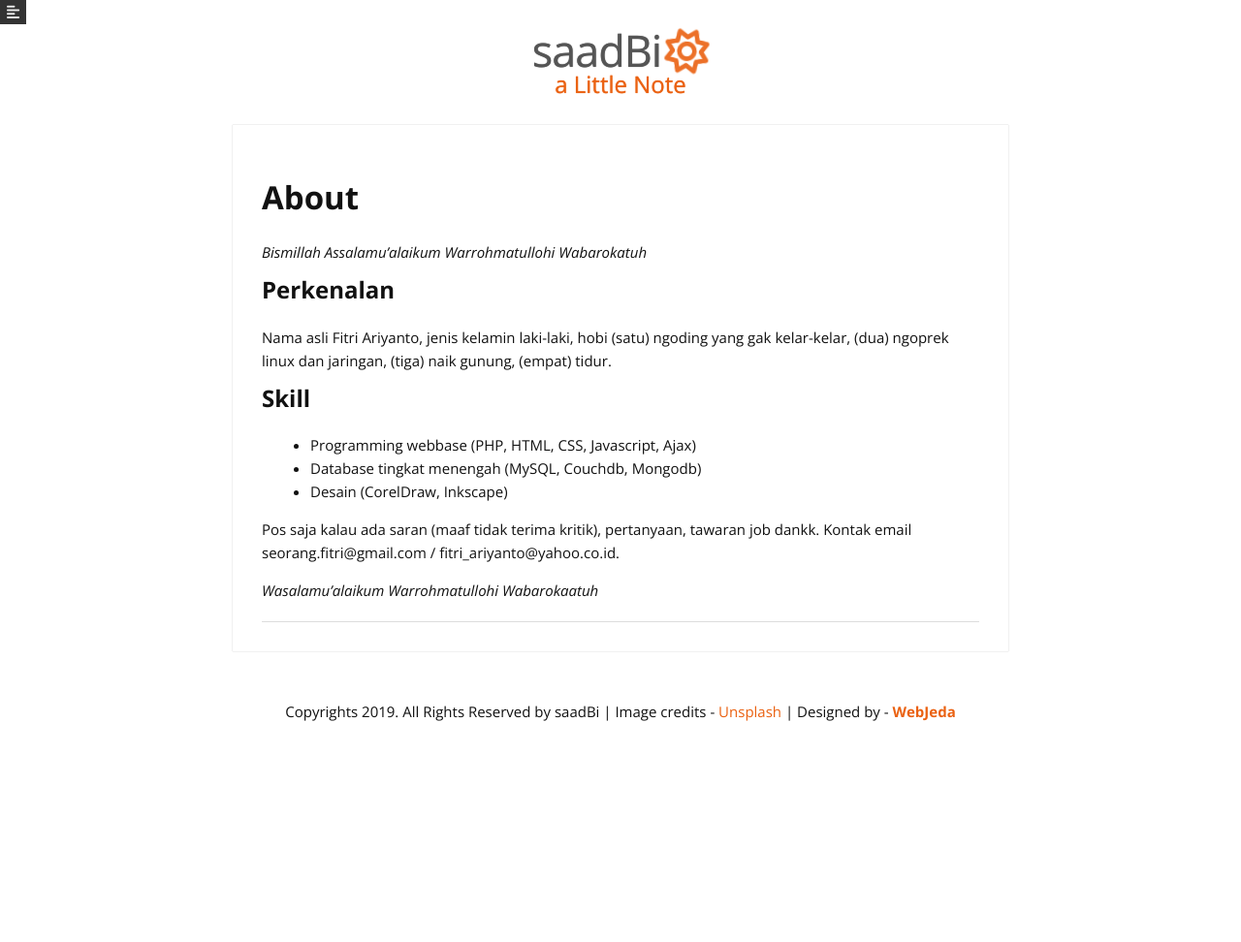
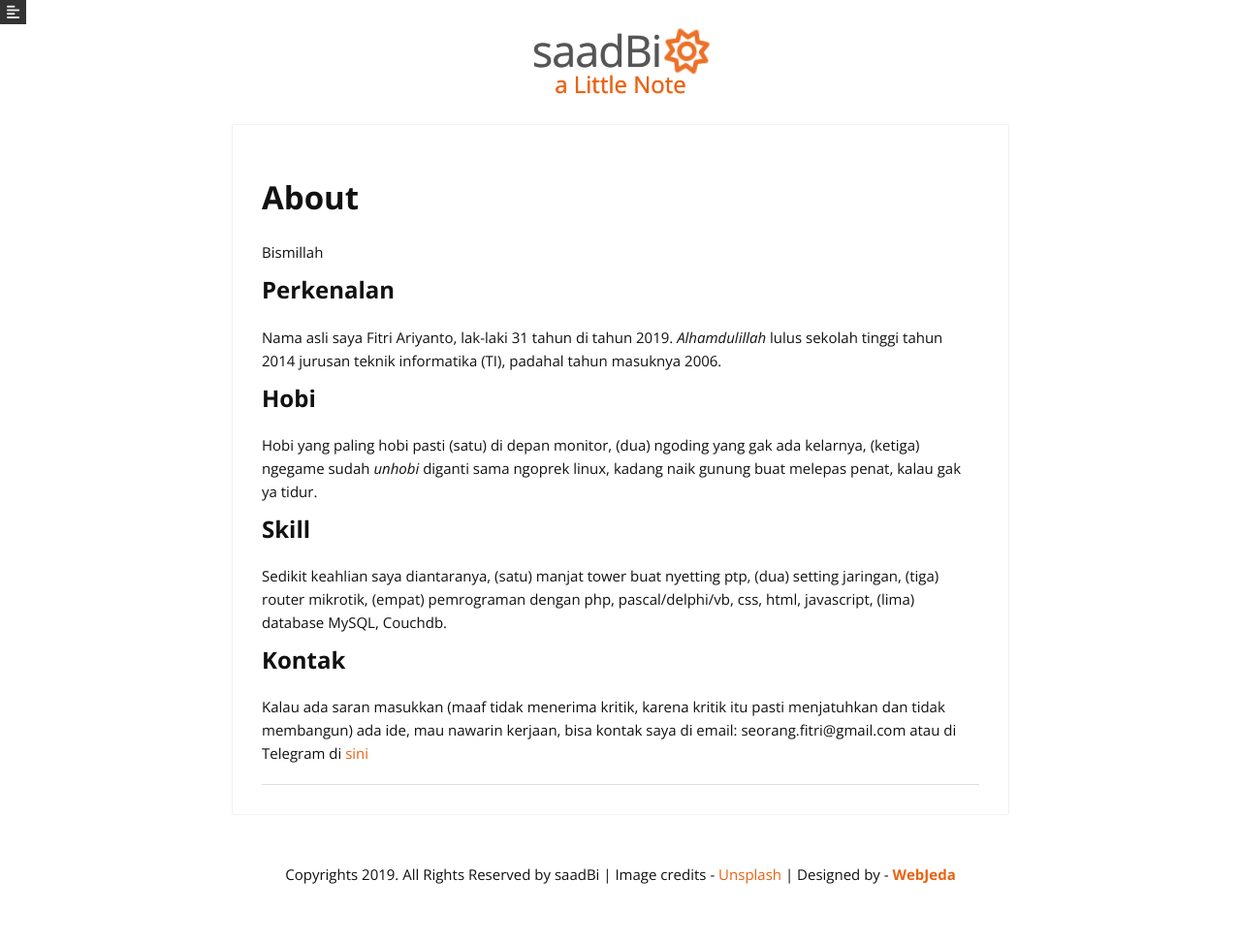
Before and after one commit to masari3/saadbi.github.io, a Jekyll site: the page built from _pages/about.md, in a window 1280 px wide. Shown: the whole page at 97% size. Built offline with Jekyll 4.4.1, drawn with Linux system fonts in a browser that asks for light colours; nearby versions of some CDN libraries; before the commit the page ends 900 px from its top, so only the background shows below that.

Commit message:
Update about.md

```diff
--- a/_pages/about.md
+++ b/_pages/about.md
@@ -3,17 +3,20 @@ title: About
 layout: post
 permalink: /about/
 ---
-*Bismillah*
-_Assalamu'alaikum Warrohmatullohi Wabarokatuh_
+
+Bismillah
 
 ## Perkenalan
-Nama asli Fitri Ariyanto, jenis kelamin laki-laki, hobi (satu) ngoding yang gak kelar-kelar, (dua) ngoprek linux dan jaringan, (tiga) naik gunung, (empat) tidur.
+
+Nama asli saya Fitri Ariyanto, lak-laki 31 tahun di tahun 2019. _Alhamdulillah_ lulus sekolah tinggi tahun 2014 jurusan teknik informatika (TI), padahal tahun masuknya 2006.
+
+## Hobi
+
+Hobi yang paling hobi pasti (satu) di depan monitor, (dua) ngoding yang gak ada kelarnya, (ketiga) ngegame sudah _unhobi_ diganti sama ngoprek linux, kadang naik gunung buat melepas penat, kalau gak ya tidur.
+
 ## Skill
-- Programming webbase (PHP, HTML, CSS, Javascript, Ajax)
-- Database tingkat menengah (MySQL, Couchdb, Mongodb)
-- Desain (CorelDraw, Inkscape)
 
-Pos saja kalau ada saran (maaf tidak terima kritik), pertanyaan, tawaran job dankk.
-Kontak email seorang.fitri@gmail.com / fitri_ariyanto@yahoo.co.id.
+Sedikit keahlian saya diantaranya, (satu) manjat tower buat nyetting ptp, (dua) setting jaringan, (tiga) router mikrotik, (empat) pemrograman dengan php, pascal/delphi/vb, css, html, javascript, (lima) database MySQL, Couchdb.
 
-_Wasalamu'alaikum Warrohmatullohi Wabarokaatuh_
+## Kontak
+Kalau ada saran masukkan (maaf tidak menerima kritik, karena kritik itu pasti menjatuhkan dan tidak membangun) ada ide, mau nawarin kerjaan, bisa kontak saya di email: seorang.fitri@gmail.com atau di Telegram di<a href="t.me/masfitri"> sini</a>
```
